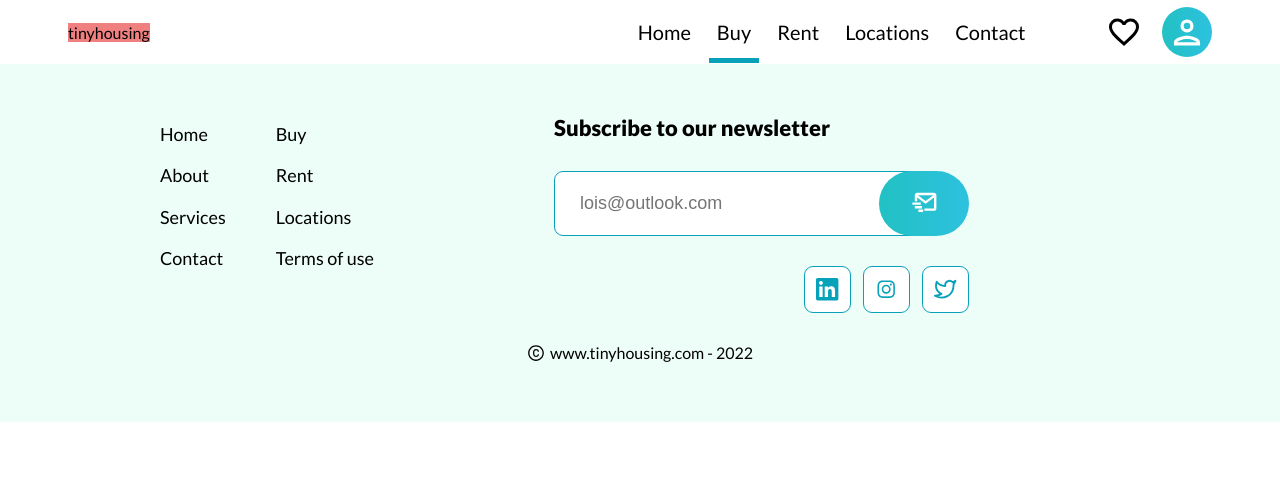
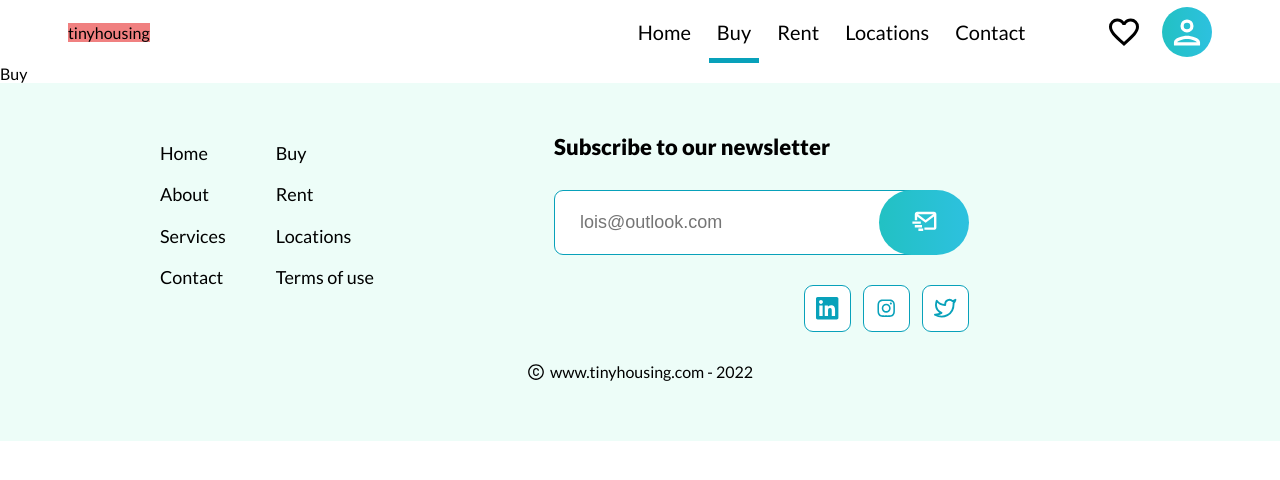
Before and after one commit to moisens/tiny-is-the-new-big, a React (Vite) app in the folder frontend/: page /buy in a window 1280 px wide. Shown: the top 480 px of the page. Built offline with nearby package versions, Linux system fonts and the light colour scheme.

Commit message:
created other page's component

```diff
--- a/frontend/src/App.tsx
+++ b/frontend/src/App.tsx
@@ -1,8 +1,11 @@
 import "./App.scss";
 import Nav from "./components/nav/Navigation";
 import Home from "./pages/Home";
+import Buy from "./pages/Buy";
+import Rent from "./pages/Rent";
+import Location from "./pages/Location";
+import NotFound from "./pages/NotFound";
 import Footer from "./components/footer/Footer";
-
 
 import { BrowserRouter as Router, Routes, Route } from "react-router-dom";
 
@@ -12,6 +15,10 @@ function App() {
       <Nav />
       <Routes>
         <Route path="/" element={<Home />}></Route>
+        <Route path="buy" element={<Buy />} />
+        <Route path="rent" element={<Rent />} />
+        <Route path="location" element={<Location />} />
+        <Route path="*"  element={<NotFound />}/>
       </Routes>
       <Footer />
     </Router>
--- /dev/null
+++ b/frontend/src/pages/Buy.tsx
@@ -0,0 +1,9 @@
+
+
+const Buy = () => {
+  return (
+    <section>Buy</section>
+  )
+}
+
+export default Buy;
--- /dev/null
+++ b/frontend/src/pages/Location.tsx
@@ -0,0 +1,9 @@
+
+
+const Location = () => {
+  return (
+    <div>Location</div>
+  )
+}
+
+export default Location;
--- /dev/null
+++ b/frontend/src/pages/NotFound.tsx
@@ -0,0 +1,9 @@
+
+
+const NotFound = () => {
+  return (
+    <div>NotFound</div>
+  )
+}
+
+export default NotFound;
--- /dev/null
+++ b/frontend/src/pages/Rent.tsx
@@ -0,0 +1,9 @@
+
+
+const Rent = () => {
+  return (
+    <div>Rent</div>
+  )
+}
+
+export default Rent;
```
